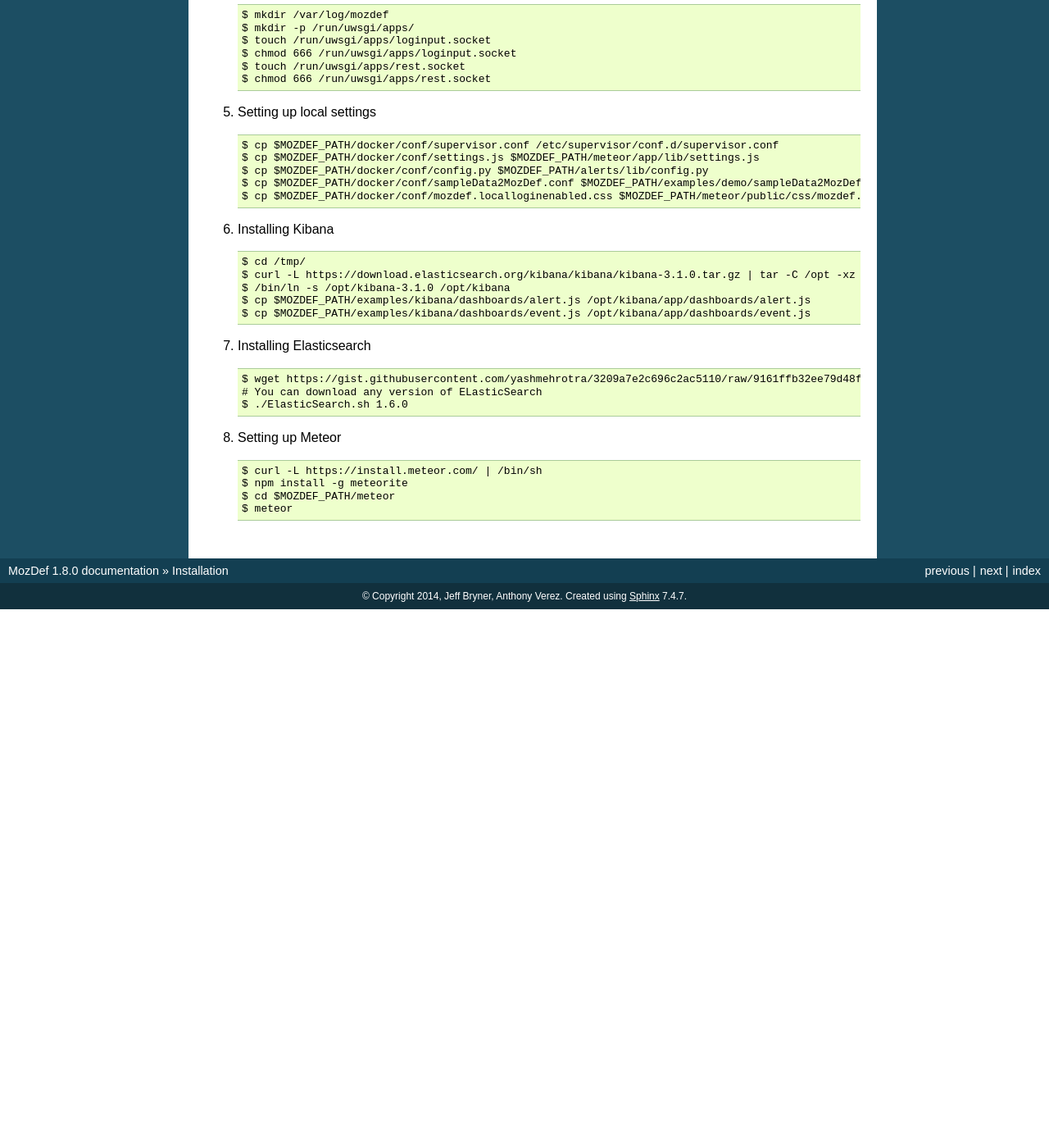
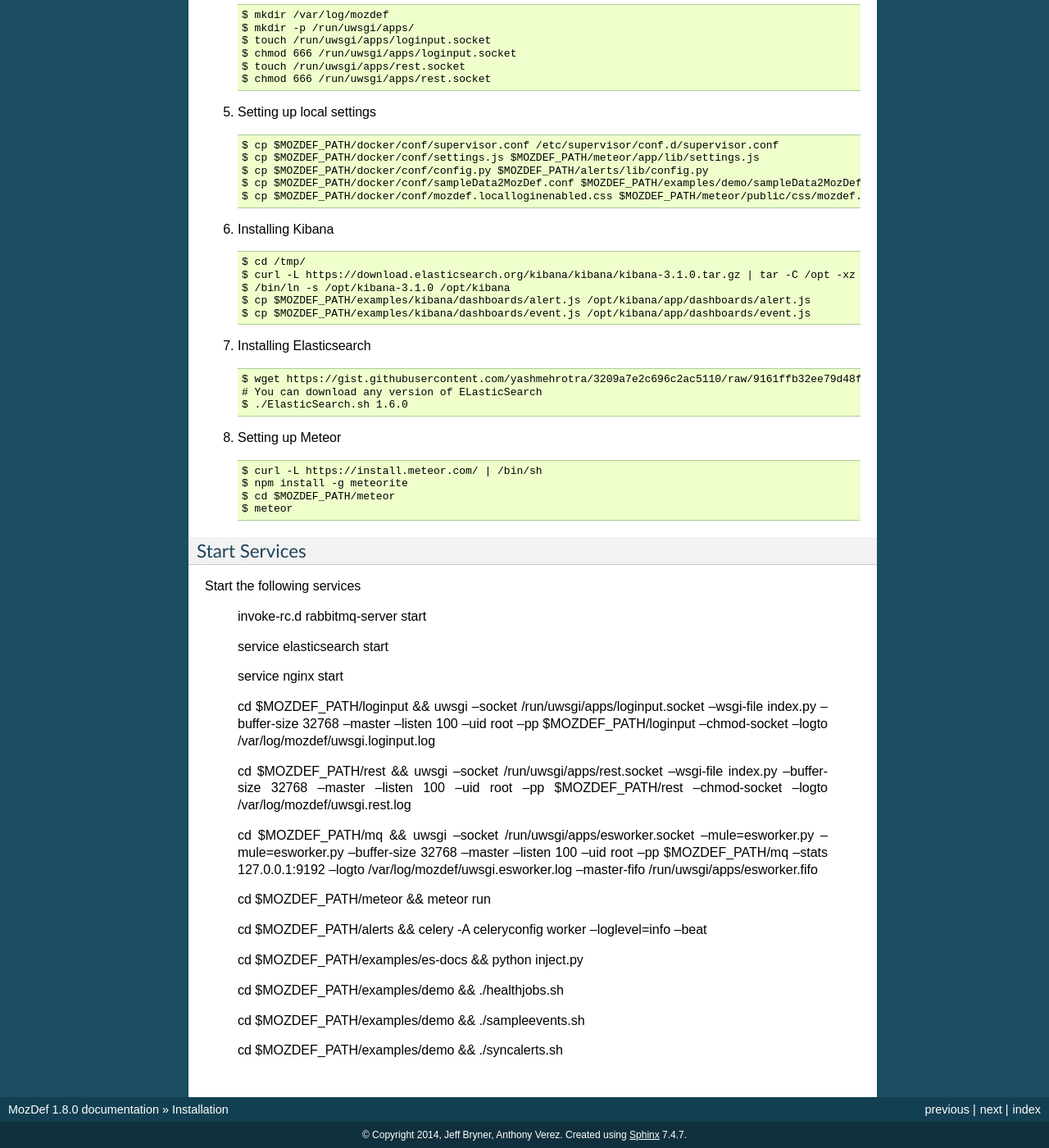
Before and after one commit to mozilla/MozDef, a Sphinx documentation site: the page built from docs/source/installation.rst, in a window 1280 px wide and 1400 px high, scrolled down 9040 px. Shown: the whole window at 82% size. Built offline with Sphinx 7.4.7, drawn with Linux system fonts in a browser that asks for light colours; before the commit the page ends 9783 px from its top, so only the background shows below that.

Commit message:
Added commands to start services

```diff
--- a/docs/source/installation.rst
+++ b/docs/source/installation.rst
@@ -561,3 +561,32 @@
     $ npm install -g meteorite
     $ cd $MOZDEF_PATH/meteor
     $ meteor
+
+Start Services
+***************
+
+Start the following services
+
+  invoke-rc.d rabbitmq-server start
+
+  service elasticsearch start
+
+  service nginx start
+
+  cd $MOZDEF_PATH/loginput && uwsgi --socket /run/uwsgi/apps/loginput.socket --wsgi-file index.py --buffer-size 32768 --master --listen 100 --uid root --pp $MOZDEF_PATH/loginput --chmod-socket --logto /var/log/mozdef/uwsgi.loginput.log
+
+  cd $MOZDEF_PATH/rest && uwsgi --socket /run/uwsgi/apps/rest.socket --wsgi-file index.py --buffer-size 32768 --master --listen 100 --uid root --pp $MOZDEF_PATH/rest --chmod-socket --logto /var/log/mozdef/uwsgi.rest.log
+
+  cd $MOZDEF_PATH/mq && uwsgi --socket /run/uwsgi/apps/esworker.socket --mule=esworker.py --mule=esworker.py --buffer-size 32768 --master --listen 100 --uid root --pp $MOZDEF_PATH/mq --stats 127.0.0.1:9192  --logto /var/log/mozdef/uwsgi.esworker.log --master-fifo /run/uwsgi/apps/esworker.fifo
+
+  cd $MOZDEF_PATH/meteor && meteor run
+
+  cd $MOZDEF_PATH/alerts && celery -A celeryconfig worker --loglevel=info --beat
+
+  cd $MOZDEF_PATH/examples/es-docs && python inject.py
+
+  cd $MOZDEF_PATH/examples/demo && ./healthjobs.sh
+
+  cd $MOZDEF_PATH/examples/demo && ./sampleevents.sh
+
+  cd $MOZDEF_PATH/examples/demo && ./syncalerts.sh
```
